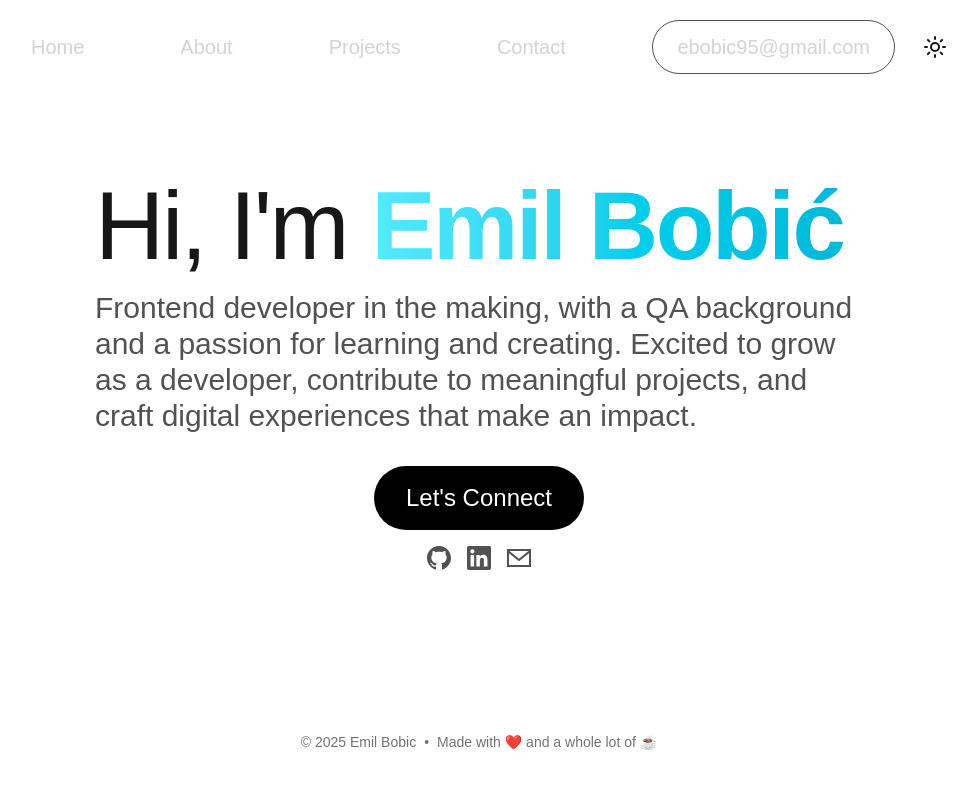
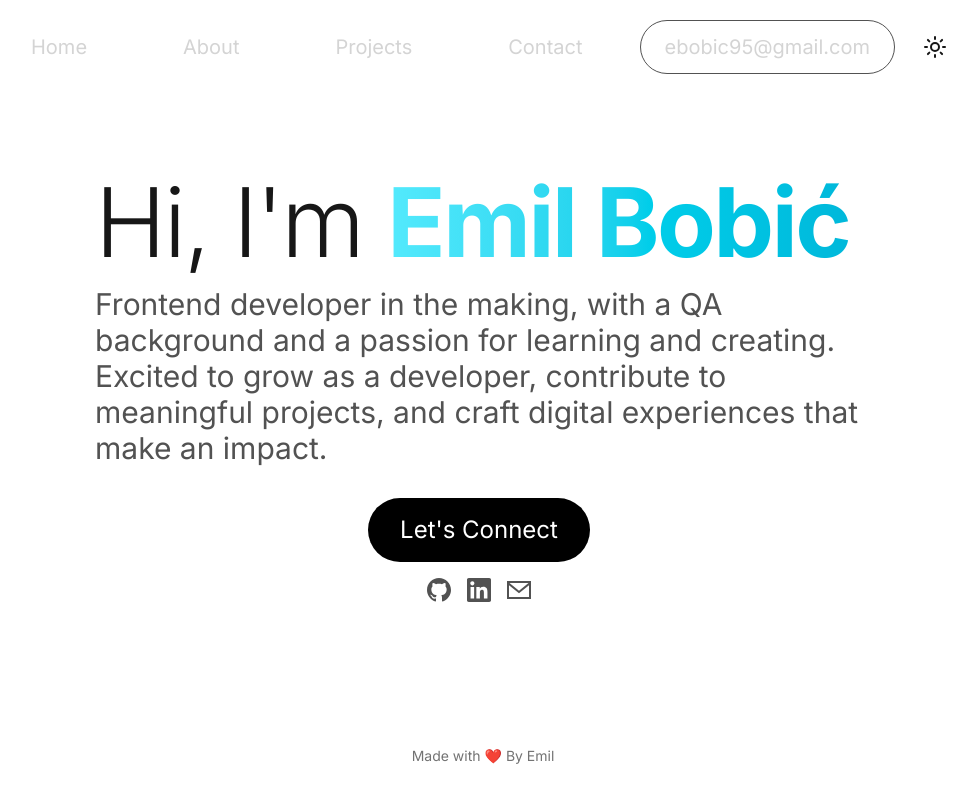
Before and after one commit to ebobic/Portfolio, a Next.js app: page / in a window 1280 px wide. Shown: the top 802 px of the page, without its empty margins (161-1135 px from the left). Built offline with nearby package versions, Linux system fonts and the light colour scheme.

Commit message:
Updated fonts and changed footer-text

```diff
--- a/app/globals.css
+++ b/app/globals.css
@@ -22,5 +22,5 @@
 body {
   background: var(--background);
   color: var(--foreground);
-  font-family: Arial, Helvetica, sans-serif;
+  font-family: 'Geist Sans', 'Inter', 'Open Sans', sans-serif;
 }
--- a/app/layout.tsx
+++ b/app/layout.tsx
@@ -1,6 +1,9 @@
 import type { Metadata, Viewport } from 'next'
+import { Inter } from 'next/font/google'
 import './globals.css'
 import { ThemeProviders } from '@/components/ui/theme-provider'
+
+const inter = Inter({ subsets: ['latin'] })
 
 export const metadata: Metadata = {
 	title: 'Emil Bobic – Portfolio',
@@ -15,7 +18,7 @@ export const viewport: Viewport = {
 export default function RootLayout({ children }: { children: React.ReactNode }) {
 	return (
 		<html lang="en" suppressHydrationWarning>
-			<body>
+			<body className={inter.className}>
 				<ThemeProviders>{children}</ThemeProviders>
 			</body>
 		</html>
--- a/app/page.tsx
+++ b/app/page.tsx
@@ -61,12 +61,12 @@ export default function Page() {
 					)}
 				</AnimatePresence>
 			</main>
-			<footer className="py-10 text-center text-sm text-neutral-500">
+			<footer className="mt-auto py-16 text-center text-sm text-neutral-500">
 				<div className="flex items-center justify-center gap-2 mb-2">
-					<span>© 2025 Emil Bobic</span>
-					<span>•</span>
+
+					<span></span>
 					<span className="flex items-center gap-1">
-						Made with ❤️ and a whole lot of ☕
+						Made with ❤️ By Emil
 					</span>
 				</div>
 
--- a/package.json
+++ b/package.json
@@ -11,6 +11,7 @@
   "dependencies": {
     "clsx": "^2.1.1",
     "framer-motion": "^12.23.12",
+    "geist": "^1.4.2",
     "lucide-react": "^0.539.0",
     "next": "15.4.6",
     "next-themes": "^0.4.6",
```
Also changed, not shown: 1 other file (tests, documents, lock files or other folders).
